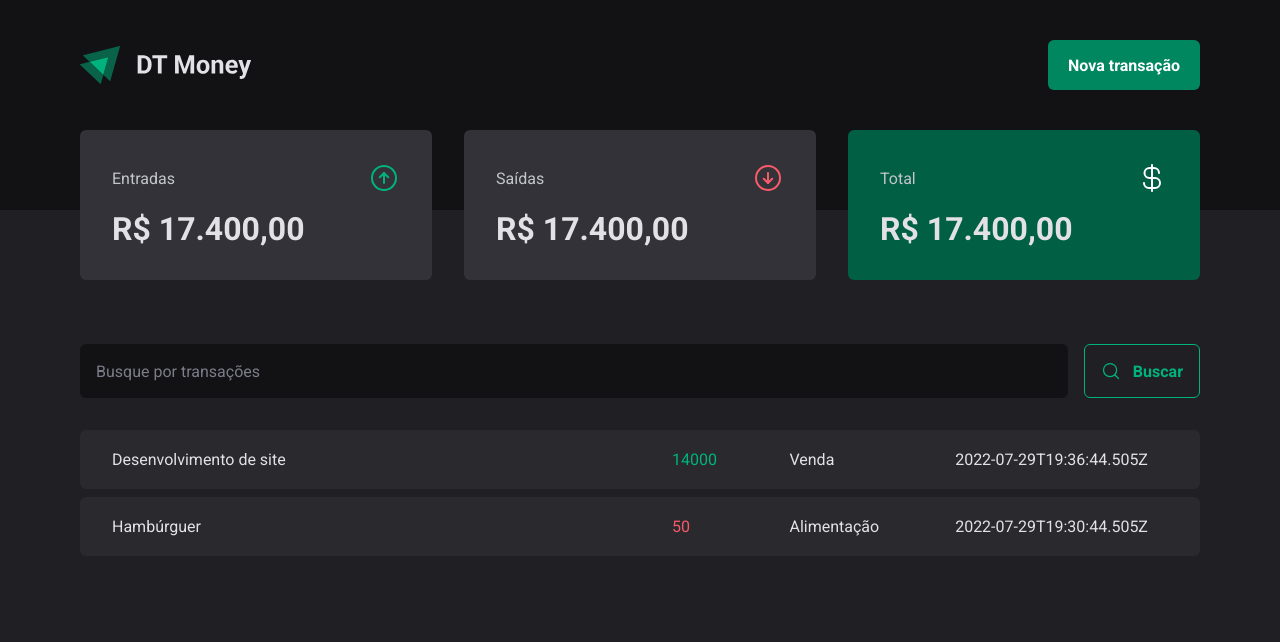
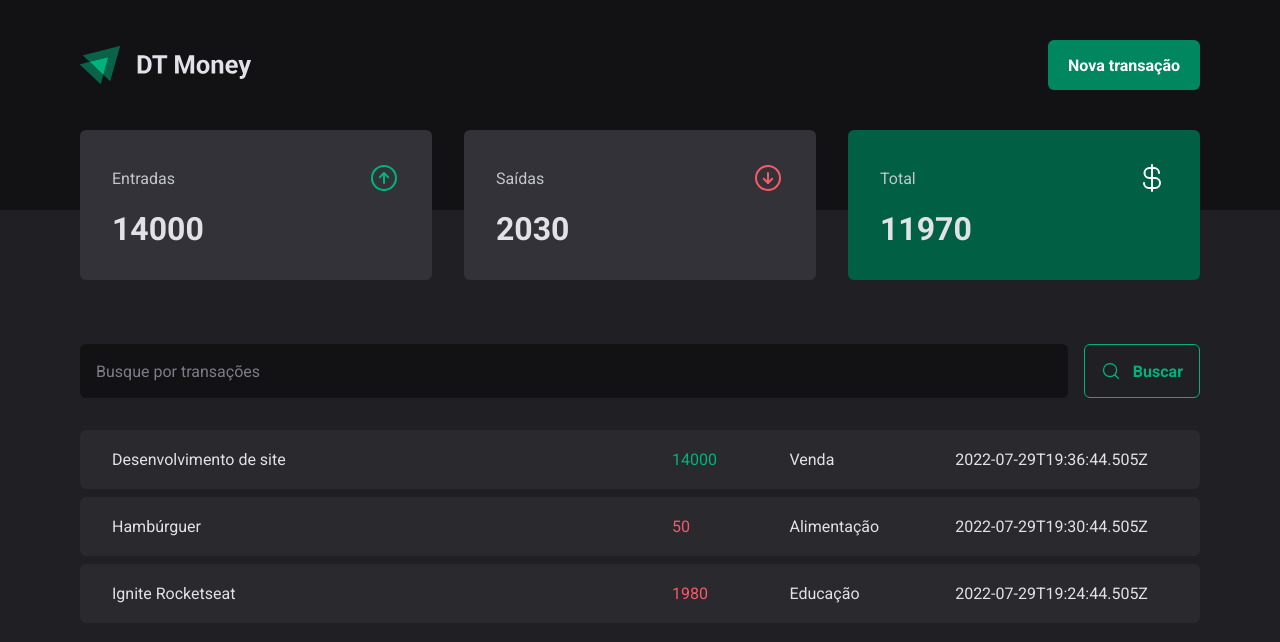
Before and after one commit to LuisRuda/ignite-reactjs-03-dt-money, a React (Vite) app: page / in a window 1280 px wide. Shown: the top 642 px of the page. Built offline with nearby package versions, Linux system fonts and the light colour scheme; data requests are answered from the project's data file.

Commit message:
feat: calculating transaction summary

```diff
--- a/server.json
+++ b/server.json
@@ -15,6 +15,14 @@
       "category": "Alimentação",
       "price": 50,
       "createdAt": "2022-07-29T19:30:44.505Z"
+    },
+    {
+      "id": 3,
+      "description": "Ignite Rocketseat",
+      "type": "outcome",
+      "category": "Educação",
+      "price": 1980,
+      "createdAt": "2022-07-29T19:24:44.505Z"
     }
   ]
 }
--- a/src/components/Summary/index.tsx
+++ b/src/components/Summary/index.tsx
@@ -1,8 +1,30 @@
+import { useContext } from 'react'
 import { ArrowCircleDown, ArrowCircleUp, CurrencyDollar } from 'phosphor-react'
 
+import { TransactionsContext } from '../../contexts/TransactionsContext'
 import { SummaryContainer, SummaryCard } from './styles'
 
 export function Summary() {
+  const { transactions } = useContext(TransactionsContext)
+
+  const summary = transactions.reduce(
+    (acc, transaction) => {
+      if (transaction.type === 'income') {
+        acc.income += transaction.price
+        acc.total += transaction.price
+      } else {
+        acc.outcome += transaction.price
+        acc.total -= transaction.price
+      }
+      return acc
+    },
+    {
+      income: 0,
+      outcome: 0,
+      total: 0,
+    },
+  )
+
   return (
     <SummaryContainer>
       <SummaryCard>
@@ -11,7 +33,7 @@
           <ArrowCircleUp size={32} color="#00b37e" />
         </header>
 
-        <strong>R$ 17.400,00</strong>
+        <strong>{summary.income}</strong>
       </SummaryCard>
 
       <SummaryCard>
@@ -20,7 +42,7 @@
           <ArrowCircleDown size={32} color="#f75a68" />
         </header>
 
-        <strong>R$ 17.400,00</strong>
+        <strong>{summary.outcome}</strong>
       </SummaryCard>
 
       <SummaryCard variant="green">
@@ -29,7 +51,7 @@
           <CurrencyDollar size={32} color="#fff" />
         </header>
 
-        <strong>R$ 17.400,00</strong>
+        <strong>{summary.total}</strong>
       </SummaryCard>
     </SummaryContainer>
   )
```
